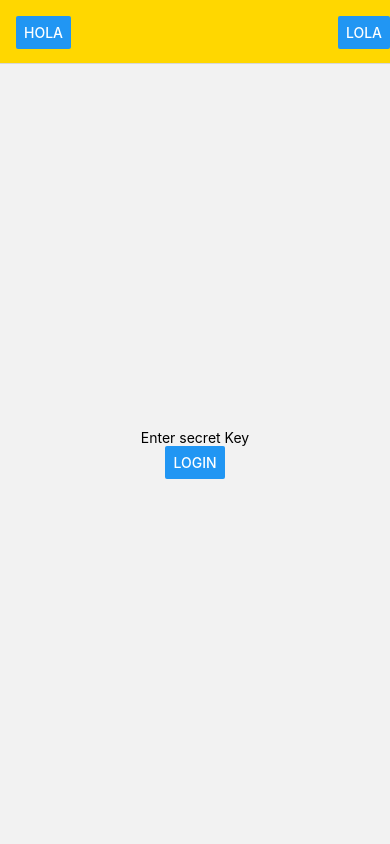
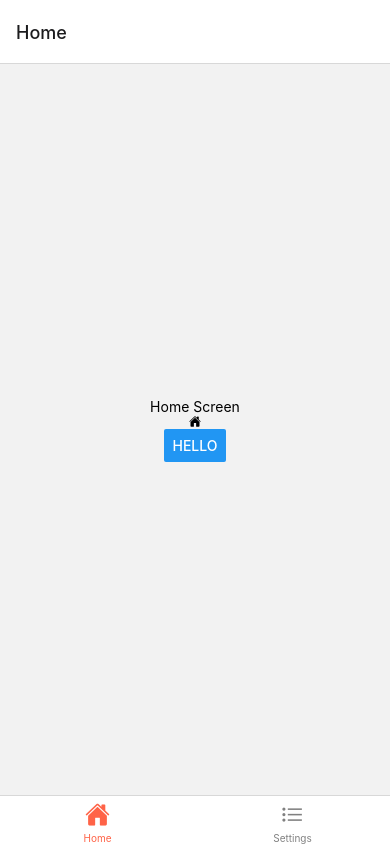
Before and after one commit to Jahanzaib-Mirza/React-native-revision, a React Native app: screen / in a window 390 px wide. Built offline with nearby package versions, Linux system fonts and the light colour scheme.

Commit message:
bottom tab navigation

```diff
--- a/App.jsx
+++ b/App.jsx
@@ -1,83 +1,54 @@
-import React, {useEffect, useState} from 'react';
-import {View, StyleSheet, Button, Modal, Text} from 'react-native';
+import React from 'react';
+import {View, Text, Button} from 'react-native';
 import {NavigationContainer} from '@react-navigation/native';
-import {createNativeStackNavigator} from '@react-navigation/native-stack';
+import {createBottomTabNavigator} from '@react-navigation/bottom-tabs';
+import Ionicons from 'react-native-vector-icons/Ionicons';
 
-function HomeScreen(props) {
-  console.warn(props.route.params);
-  return (
-    <View style={{flex: 1, alignItems: 'center', justifyContent: 'center'}}>
-      <Text>Home Screen</Text>
-      <Text>Email : {props.route.params.email}</Text>
-    </View>
-  );
-}
-function Login(props) {
-  return (
-    <View style={{flex: 1, alignItems: 'center', justifyContent: 'center'}}>
-      <Text>Enter secret Key</Text>
-      <Button
-        title="Login"
-        onPress={() =>
-          props.navigation.navigate('Home', {email: 'jahanzaibm29@gmail.com'})
-        }
-      />
-    </View>
-  );
-}
-
-const Stack = createNativeStackNavigator();
+const Tab = createBottomTabNavigator();
 
 const App = () => {
   return (
     <NavigationContainer>
-      <Stack.Navigator>
-        <Stack.Screen
-          name="Login"
-          component={Login}
-          options={{
-            headerTitle: ()=><Button title='hola'/>,
-            headerRight:()=> <Button title='lola'/>,
-            headerStyle: {
-              backgroundColor: 'gold',
-            },
-            headerTintColor: '#fff',
-            headerTitleStyle: {
-              fontSize: 30,
-              fontWeight: 'bold',
-            },
-          }}
-        />
-        <Stack.Screen name="Home" component={HomeScreen} />
-      </Stack.Navigator>
+      <Tab.Navigator
+        screenOptions={({route}) => ({
+          tabBarIcon: ({focused, color, size}) => {
+            let iconName;
+
+            if (route.name === 'Home') {
+              iconName = focused
+                ? 'home'
+                : 'home-outline';
+            } else if (route.name === 'Settings') {
+              iconName = focused ? 'list' : 'list-outline';
+            }
+
+            // You can return any component that you like here!
+            return <Ionicons name={iconName} size={size} color={color} />;
+          },
+          tabBarActiveTintColor: 'tomato',
+          tabBarInactiveTintColor: 'gray',
+        })}>
+        <Tab.Screen name="Home" component={HomeScreen} />
+        <Tab.Screen name="Settings" component={Setting} />
+      </Tab.Navigator>
     </NavigationContainer>
   );
 };
 
-const styles = StyleSheet.create({
-  container: {
-    flex: 1,
-    // alignItems: 'center',
-    justifyContent: 'center',
-  },
-  buttonWrapper: {
-    flex: 1,
-    justifyContent: 'flex-end',
-  },
-  modalContainer: {flex: 1, justifyContent: 'center'},
-  modalView: {
-    backgroundColor: '#fff',
-    paddingHorizontal: 20,
-    paddingVertical: 20,
-    margin: 10,
-    borderRadius: 10,
-    shadowColor: '#000',
-    elevation: 7,
-  },
-  modalText: {
-    fontSize: 25,
-    marginBottom: 10,
-  },
-});
-
+const HomeScreen = () => {
+  return (
+    <View style={{flex: 1, alignItems: 'center', justifyContent: 'center'}}>
+      <Text>Home Screen</Text>
+      <Ionicons name="home"/>
+      <Button title="hello" onPress={() => console.warn('hello')} />
+    </View>
+  );
+};
+const Setting = () => {
+  return (
+    <View style={{flex: 1, alignItems: 'center', justifyContent: 'center'}}>
+      <Text>Enter secret Key</Text>
+    </View>
+  );
+};
 export default App;
--- a/package.json
+++ b/package.json
@@ -10,6 +10,7 @@
     "test": "jest"
   },
   "dependencies": {
+    "@react-navigation/bottom-tabs": "^6.5.8",
     "@react-navigation/native": "^6.1.7",
     "@react-navigation/native-stack": "^6.9.13",
     "axios": "^1.4.0",
@@ -17,6 +18,7 @@
     "react-native": "0.72.3",
     "react-native-safe-area-context": "^4.7.1",
     "react-native-screens": "^3.24.0",
+    "react-native-vector-icons": "^10.0.0",
     "react-native-webview": "^13.3.1"
   },
   "devDependencies": {
```
Also changed, not shown: 2 other files (tests, documents, lock files or other folders).
